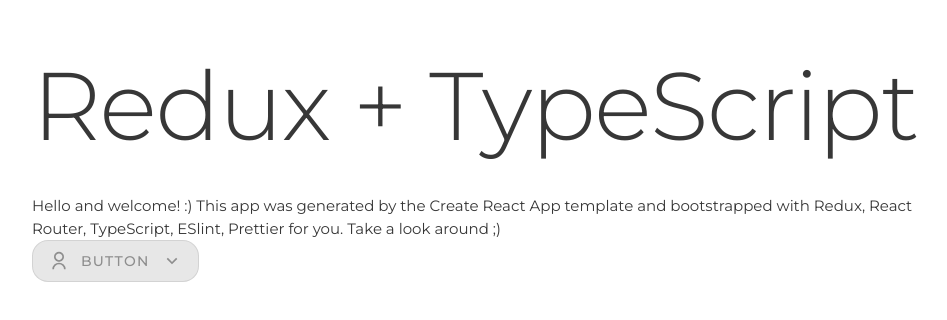
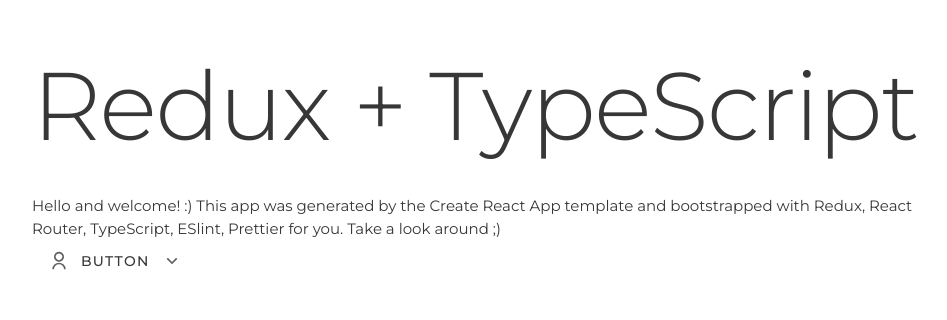
Before and after one commit to kedeinroga/get-that-home, a React (Create React App) app in the folder get-that-home/: page / in a window 1280 px wide. Shown: the top 320 px of the page, without its empty margins (160-1107 px from the left). Built offline with nearby package versions, Linux system fonts and the light colour scheme.

Commit message:
Buttonn styles were fixed

```diff
--- a/get-that-home/src/components/Button.tsx
+++ b/get-that-home/src/components/Button.tsx
@@ -13,33 +13,49 @@
 }
 
 const StyledButton = styled.button`
-  background-color: ${(props: IProps) => props.ghost === true && 'transparent'};
   background-color: ${(props: IProps) =>
     props.secundary ? colors.white : colors.pink};
-  background-color: ${(props: IProps) =>
-    props.disabled === true && colors.shallowGray};
+  background-color: ${(props: IProps) => props.ghost && 'transparent'};
+  background-color: ${(props: IProps) => props.disabled && colors.shallowGray};
   color: ${colors.white};
-  border: 1px solid ${(props: IProps) => props.ghost === true && 'transparent'};
   border: 1px solid
     ${(props: IProps) => (props.secundary ? colors.pink : colors.white)};
+  border: 1px solid ${(props: IProps) => props.ghost && 'transparent'};
   border: 1px solid
-    ${(props: IProps) => props.disabled === true && colors.shallowGray};
+    ${(props: IProps) => props.disabled && colors.shallowGray};
   border-radius: 16px;
   display: flex;
   flex-direction: row;
   align-items: center;
-  padding: ${(props: IProps) => (props.large ? '16px 24px' : '8px 16px')};
-  padding: ${(props: IProps) => (props.small ? '4px 8px' : '8px 16px')};
+  padding: 8px 16px;
+  padding: ${(props: IProps) => props.large && '16px 24px'};
+  padding: ${(props: IProps) => props.small && '4px 8px'};
+  transition: 0.45s all;
+  cursor: pointer;
+
+  :hover {
+    background-color: ${(props: IProps) =>
+      props.secundary && colors.shallowPink};
+    background-color: ${(props: IProps) => props.ghost && colors.shallowGray};
+    background-color: ${(props: IProps) =>
+      props.disabled && colors.shallowGray};
+    border: 1px solid ${(props: IProps) => props.secundary && colors.darkPink};
+    border: 1px solid ${(props: IProps) => props.ghost && colors.shallowGray};
+    border: 1px solid ${(props: IProps) =>
+      props.disabled && colors.shallowPink};
+  }
 
   & > p {
-    color: ${(props: IProps) => (props.secundary ? colors.gray : colors.white)};
-    color: ${(props: IProps) => props.disabled === true && colors.lightGray};
+    color: ${(props: IProps) => props.secundary && colors.gray}
+    color: ${(props: IProps) => props.ghost && colors.gray};
+    color: ${(props: IProps) => props.disabled && colors.lightGray};
     margin: 0 12px;
   }
 
   & > svg {
-    fill: ${(props: IProps) => (props.secundary ? colors.gray : colors.white)};
-    fill: ${(props: IProps) => props.disabled === true && colors.lightGray};
+    fill: ${(props: IProps) => props.secundary && colors.gray};
+    fill: ${(props: IProps) => props.ghost && colors.gray};
+    fill: ${(props: IProps) => props.disabled && colors.lightGray};
     font-size: 20px;
   }
 `
--- a/get-that-home/src/pages/Home.tsx
+++ b/get-that-home/src/pages/Home.tsx
@@ -10,7 +10,7 @@
         template and bootstrapped with Redux, React Router, TypeScript, ESlint,
         Prettier for you. Take a look around ;)
       </p>
-      <Button secundary={false} disabled ghost large={false} small={false}>
+      <Button secundary disabled={false} ghost large={false} small={false}>
         Button
       </Button>
     </Fragment>
```
